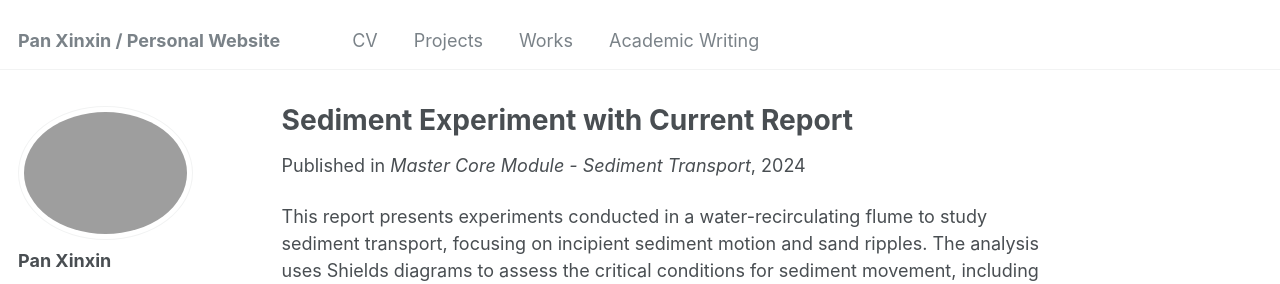
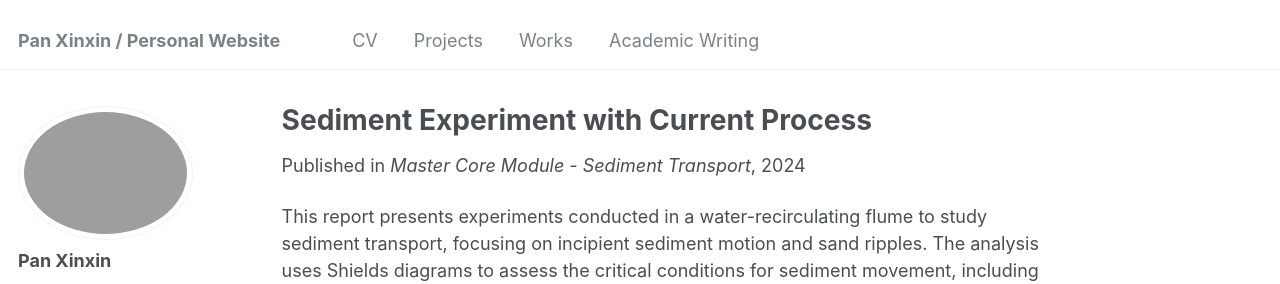
Before and after one commit to kingdaxing/kingdaxing.github.io, a Jekyll site: the page built from _publications/2024-05-01-paper-4-sediment.md, in a window 1280 px wide and 1174 px high. Shown: the top 284 px of the window. Built offline with Jekyll 4.4.1, drawn with Linux system fonts in a browser that asks for light colours; part of the change alters nothing that is shown.

Commit message:
Update and rename 2015-10-01-paper-title-number-3.md to 2024-05-01-paper-4-sediment.md

```diff
--- a/_publications/2015-10-01-paper-title-number-3.md
+++ b/_publications/2024-05-01-paper-4-sediment.md
@@ -1,8 +1,8 @@
 ---
-title: "Sediment Experiment with Current Report"
+title: "Sediment Experiment with Current Process"
 collection: publications
 category: reports
-permalink: /publication/2015-10-01-paper-title-number-3
+permalink: /publication/2024-05-01-paper-4-sediment
 excerpt: 'This report studies sediment transport parameters and ripple formation through flume experiments using Shields region diagrams.'
 date: 2024-05-01
 venue: 'Master Core Module - Sediment Transport'
```
